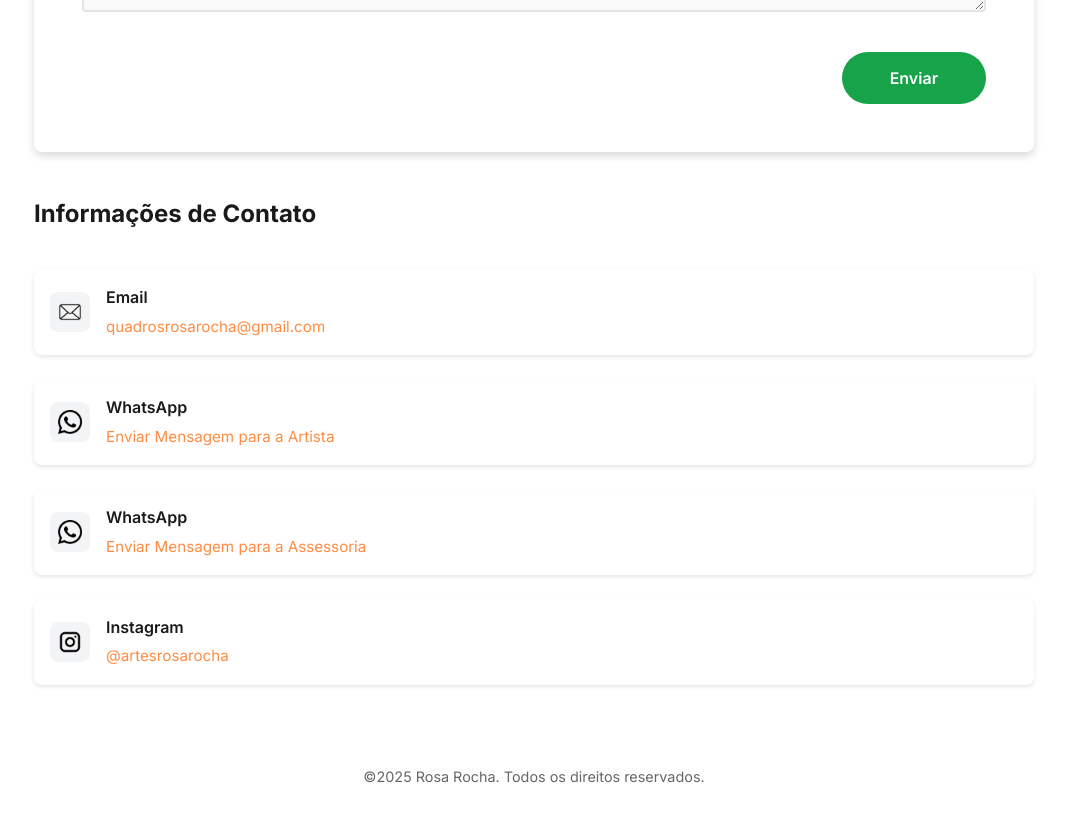
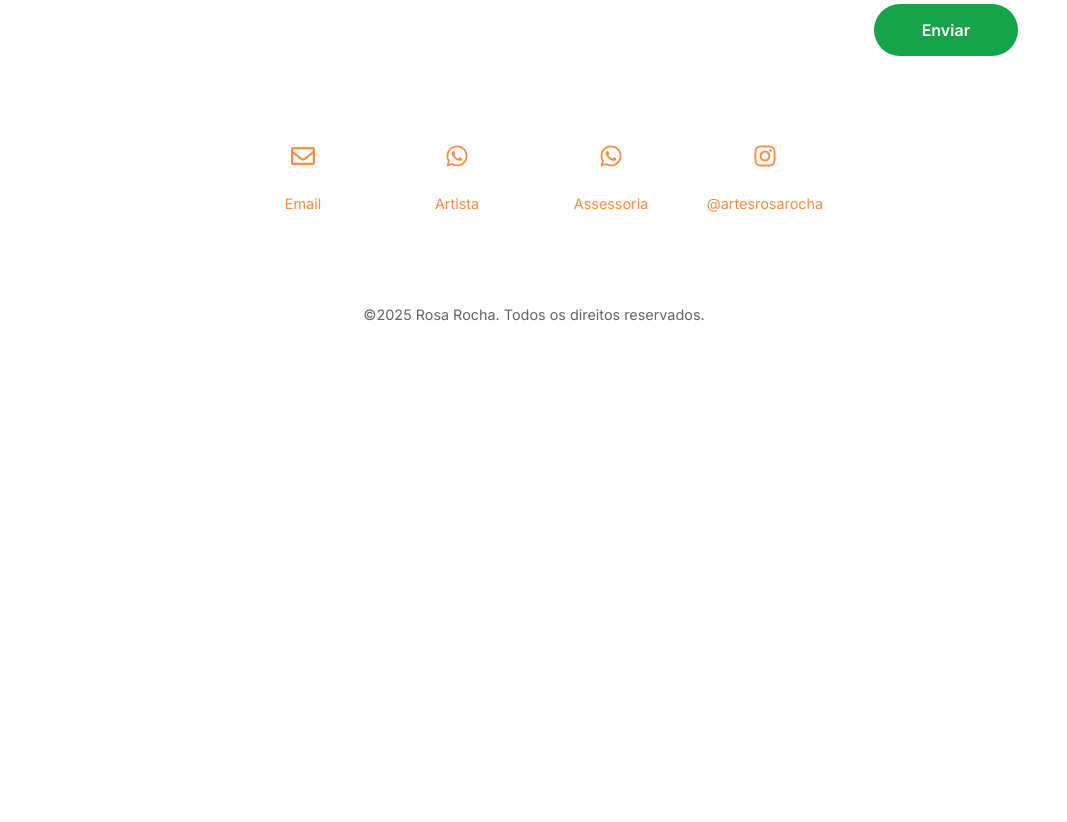
Before and after one commit to leodeutsch/portfolio-arts, a React (Vite) app: page /contact in a window 1280 px wide. Shown: the part 658-1480 px from the top of the page, without its empty margins (106-1173 px from the left). After the commit the page ends 1032 px from the top, so only its background shows below. Built offline with nearby package versions, Linux system fonts and the light colour scheme; no server answers.

Commit message:
Finished contact adjustments

```diff
--- a/src/pages/Contact/index.tsx
+++ b/src/pages/Contact/index.tsx
@@ -1,12 +1,11 @@
 import emailjs from "@emailjs/browser";
 import React, { useState } from "react";
+import { FaInstagram, FaRegEnvelope, FaWhatsapp } from "react-icons/fa";
 import { Copyright } from "../../components/copyright";
 import { contactConfig } from "../../config/contact";
 import { emailConfig } from "../../config/emailjs";
 import { useLanguage } from "../../hooks/useLanguage";
-import EmailIcon from "../../images/envelope.png";
-import InstagramIcon from "../../images/instagram.png";
-import WhatsAppIcon from "../../images/whatsapp.png";
+import { theme } from "../../styles/theme";
 import * as S from "./styles";
 
 export const Contact: React.FC = () => {
@@ -161,68 +160,56 @@ export const Contact: React.FC = () => {
         </S.FormSection>
 
         <S.ContactInfo>
-          <S.InfoTitle>{t("contact.contactInformation")}</S.InfoTitle>
+          {/* <S.InfoTitle>{t("contact.contactInformation")}</S.InfoTitle> */}
 
+          <S.ContactGrid>
             <S.ContactItem onClick={handleEmailClick}>
               <S.IconWrapper>
-              <img
-                alt="Email"
-                src={EmailIcon}
-                style={{ width: "24px", height: "24px" }}
-              />
+                <FaRegEnvelope size={24} color={theme.colors.primary} />
               </S.IconWrapper>
               <S.ContactDetails>
                 <S.ContactLabel>Email</S.ContactLabel>
-              <S.ContactValue>{contactConfig.email}</S.ContactValue>
+                {/* <S.ContactValue>{contactConfig.email}</S.ContactValue> */}
+              </S.ContactDetails>
               {showCopiedTooltip && (
                 <S.Tooltip>{t("contact.copied")}</S.Tooltip>
               )}
-            </S.ContactDetails>
             </S.ContactItem>
 
             <S.ContactItem onClick={handleWhatsAppClickMain}>
               <S.IconWrapper>
-              <img
-                alt="WhatsApp - Artista"
-                src={WhatsAppIcon}
-                style={{ width: "24px", height: "24px" }}
-              />
+                <FaWhatsapp size={24} color={theme.colors.primary} />
               </S.IconWrapper>
               <S.ContactDetails>
-              <S.ContactLabel>WhatsApp</S.ContactLabel>
-              <S.ContactValue>{t("contact.sendMessage")}</S.ContactValue>
+                <S.ContactLabel>{t("contact.sendMessage")}</S.ContactLabel>
+                {/* <S.ContactValue>{t("contact.sendMessage")}</S.ContactValue> */}
               </S.ContactDetails>
             </S.ContactItem>
 
             <S.ContactItem onClick={handleWhatsAppClickSecondary}>
               <S.IconWrapper>
-              <img
-                alt="WhatsApp - Assessoria"
-                src={WhatsAppIcon}
-                style={{ width: "24px", height: "24px" }}
-              />
+                <FaWhatsapp size={24} color={theme.colors.primary} />
               </S.IconWrapper>
               <S.ContactDetails>
-              <S.ContactLabel>WhatsApp</S.ContactLabel>
-              <S.ContactValue>
+                <S.ContactLabel>
                   {t("contact.sendMessageSecondary")}
-              </S.ContactValue>
+                </S.ContactLabel>
+                {/* <S.ContactValue>
+                  {t("contact.sendMessageSecondary")}
+                </S.ContactValue> */}
               </S.ContactDetails>
             </S.ContactItem>
 
             <S.ContactItem onClick={handleInstagramClick}>
               <S.IconWrapper>
-              <img
-                alt="Instagram"
-                src={InstagramIcon}
-                style={{ width: "24px", height: "24px" }}
-              />
+                <FaInstagram size={24} color={theme.colors.primary} />
               </S.IconWrapper>
               <S.ContactDetails>
-              <S.ContactLabel>Instagram</S.ContactLabel>
-              <S.ContactValue>@{contactConfig.instagram}</S.ContactValue>
+                <S.ContactLabel>@{contactConfig.instagram}</S.ContactLabel>
+                {/* <S.ContactValue>@{contactConfig.instagram}</S.ContactValue> */}
               </S.ContactDetails>
             </S.ContactItem>
+          </S.ContactGrid>
         </S.ContactInfo>
 
         <Copyright />
--- a/src/pages/Contact/styles.ts
+++ b/src/pages/Contact/styles.ts
@@ -32,7 +32,7 @@ export const ContactContent = styled.div`
 
 export const Title = styled.h1`
   font-size: 3rem;
-  margin-bottom: 3rem;
+  margin-bottom: 2rem;
   color: ${({ theme }) => theme.colors.secondary};
   text-align: center;
 
@@ -44,10 +44,9 @@ export const Title = styled.h1`
 
 export const FormSection = styled.section`
   background: white;
-  padding: 3rem;
+  padding: 1rem;
   border-radius: 8px;
-  box-shadow: ${({ theme }) => theme.shadows.medium};
-  margin-bottom: 3rem;
+  margin-bottom: 4rem;
 
   ${media.tablet} {
     padding: 2rem 1.5rem;
@@ -168,79 +167,118 @@ export const ErrorMessage = styled.p`
 export const ContactInfo = styled.section`
   display: flex;
   flex-direction: column;
-  gap: 1.5rem;
+  gap: 2rem;
+  padding-inline: 20%;
 `;
 
 export const InfoTitle = styled.h2`
   font-size: 1.5rem;
-  margin-bottom: 1rem;
+  margin-bottom: 0;
   color: ${({ theme }) => theme.colors.secondary};
+  text-align: center;
+`;
+
+export const ContactGrid = styled.div`
+  display: grid;
+  grid-template-columns: repeat(4, 1fr);
+  gap: 1rem;
+
+  ${media.tablet} {
+    grid-template-columns: repeat(2, 1fr);
+    gap: 1rem;
+  }
+
+  ${media.mobile} {
+    grid-template-columns: 1fr;
+    gap: 1rem;
+  }
 `;
 
 export const ContactItem = styled.div`
   display: flex;
+  flex-direction: column;
   align-items: center;
   gap: 1rem;
-  padding: 1rem;
-  background-color: white;
-  border-radius: 8px;
-  box-shadow: ${({ theme }) => theme.shadows.small};
+  padding: 0.5rem 0.2rem;
   cursor: pointer;
+  position: relative;
+  text-align: center;
   transition: all ${({ theme }) => theme.transitions.default};
-  position: relative;
 
   &:hover {
-    transform: translateX(4px);
-    box-shadow: ${({ theme }) => theme.shadows.medium};
+    transform: translateY(-4px);
+  }
+
+  ${media.mobile} {
+    padding: 1.5rem 1rem;
   }
 `;
 
 export const IconWrapper = styled.div`
-  width: 40px;
-  height: 40px;
   display: flex;
   align-items: center;
   justify-content: center;
-  background-color: #f3f4f6;
-  border-radius: 8px;
-`;
+  border-radius: 12px;
+  margin-bottom: 0.5rem;
 
-export const EmailIcon = styled.span`
-  font-size: 1.5rem;
-`;
-
-export const WhatsAppIcon = styled.span`
-  font-size: 1.5rem;
-`;
-
-export const InstagramIcon = styled.span`
-  font-size: 1.5rem;
+  ${media.mobile} {
+    width: 50px;
+    height: 50px;
+  }
 `;
 
 export const ContactDetails = styled.div`
-  flex: 1;
+  display: flex;
+  flex-direction: column;
+  align-items: center;
+  gap: 0.5rem;
 `;
 
 export const ContactLabel = styled.p`
-  font-weight: 600;
-  color: ${({ theme }) => theme.colors.secondary};
-  margin-bottom: 0.25rem;
+  font-weight: 400;
+  color: ${({ theme }) => theme.colors.primary};
+  margin-bottom: 0;
+  font-size: 0.9rem;
+
+  ${media.mobile} {
+    font-size: 0.9rem;
+  }
 `;
 
 export const ContactValue = styled.p`
   color: ${({ theme }) => theme.colors.primary};
-  font-size: 0.95rem;
+  font-size: 0.9rem;
+  margin: 0;
+  word-break: break-all;
+
+  ${media.mobile} {
+    font-size: 0.8rem;
+  }
 `;
 
 export const Tooltip = styled.span`
   position: absolute;
-  right: 1rem;
-  top: 50%;
-  transform: translateY(-50%);
+  top: -3rem;
+  left: 50%;
+  transform: translateX(-50%);
   background-color: ${({ theme }) => theme.colors.secondary};
   color: white;
-  padding: 0.25rem 0.75rem;
-  border-radius: 4px;
+  padding: 0.5rem 1rem;
+  border-radius: 6px;
   font-size: 0.875rem;
   animation: ${fadeIn} 0.2s ease;
+  white-space: nowrap;
+
+  &::after {
+    content: "";
+    position: absolute;
+    top: 100%;
+    left: 50%;
+    transform: translateX(-50%);
+    width: 0;
+    height: 0;
+    border-left: 6px solid transparent;
+    border-right: 6px solid transparent;
+    border-top: 6px solid ${({ theme }) => theme.colors.secondary};
+  }
 `;
--- a/src/utils/translations.ts
+++ b/src/utils/translations.ts
@@ -65,8 +65,8 @@ Minha arte se ancora na cultura baiana, mas não se limita a ela: ela é memóri
       error: "Erro ao enviar mensagem. Tente novamente.",
       contactInformation: "Informações de Contato",
       copied: "Copiado!",
-      sendMessage: "Enviar Mensagem para a Artista",
-      sendMessageSecondary: "Enviar Mensagem para a Assessoria",
+      sendMessage: "Artista",
+      sendMessageSecondary: "Assessoria",
     },
     seriesDetails: {
       formRelief:
@@ -141,8 +141,8 @@ My art is anchored in Bahian culture, but not limited to it: it is memory, ident
       error: "Error sending message. Please try again.",
       contactInformation: "Contact Information",
       copied: "Copied!",
-      sendMessage: "Send Message to the Artist",
-      sendMessageSecondary: "Send Message to the Advisor",
+      sendMessage: "Artist",
+      sendMessageSecondary: "Advisor",
     },
     seriesDetails: {
       formRelief:
```
Also changed, not shown: package.json (+4 -3 lines), 1 other file (tests, documents, lock files or other folders). Lines whose indentation alone changed are shown as unchanged.
